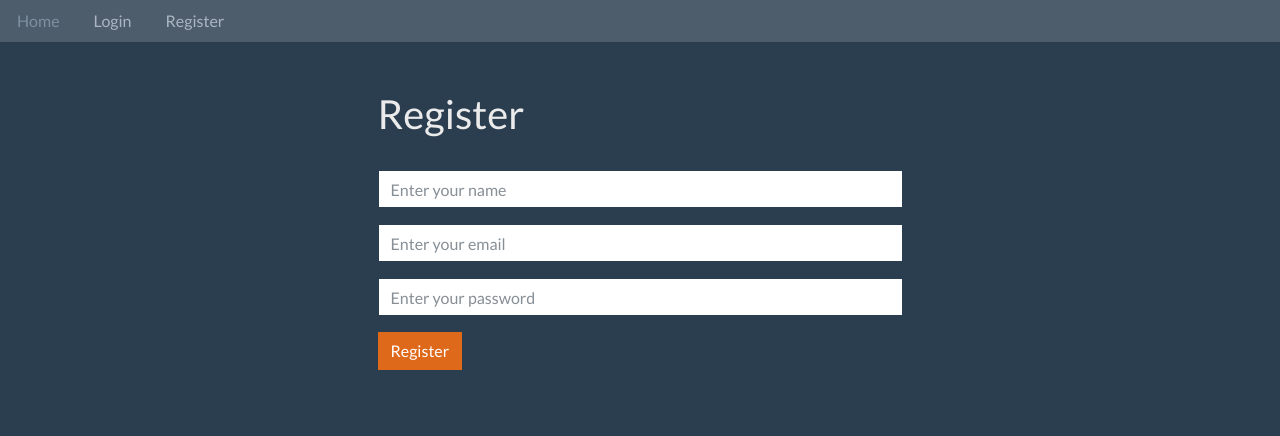
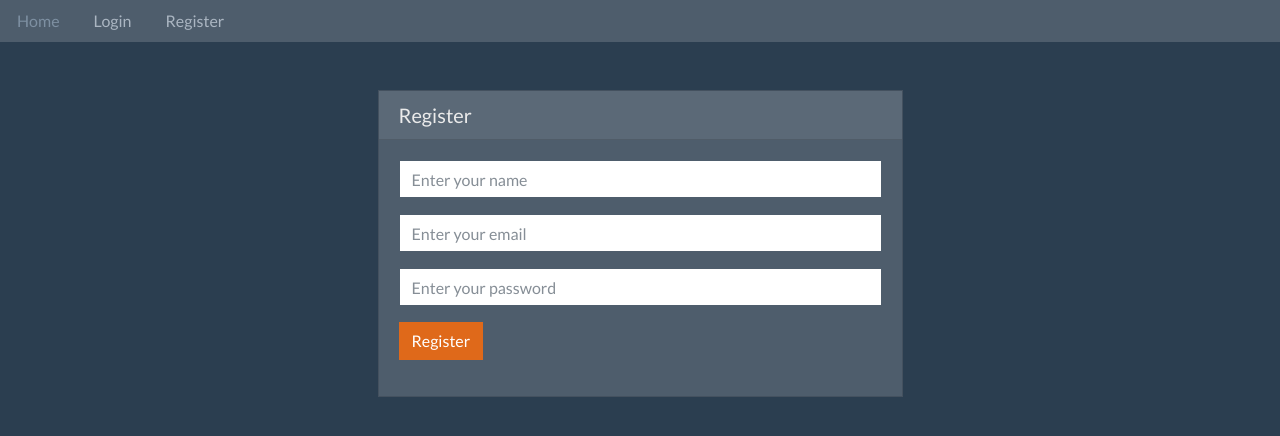
Before and after one commit to OxyProgrammer/mern-stack, a Next.js app in the folder FRONTEND/: page /register in a window 1280 px wide. Shown: the top 436 px of the page. Built offline with nearby package versions, Linux system fonts and the light colour scheme.

Commit message:
Made the register and login page more beautiful by making use of cards.

```diff
--- a/FRONTEND/pages/register.js
+++ b/FRONTEND/pages/register.js
@@ -72,11 +72,14 @@ const register = () => {
 
   return (<Layout>
     <div className="col-md-6 offset-md-3">
-      <h1>Register</h1>
-      <br/>
-      {success&& showSuccessMessage(success)}
-      {error&& showErrorMessage(error)}
-      {registerForm()}
+      <div class="card">
+        <h5 class="card-header">Register</h5>
+          <div class="card-body">
+            {success && showSuccessMessage(success)}
+            {error && showErrorMessage(error)}
+            {registerForm()}
+        </div>
+      </div>
     </div>
   </Layout>);
 };
```
Also changed, not shown: FRONTEND/pages/login.js (+8 -5 lines).
